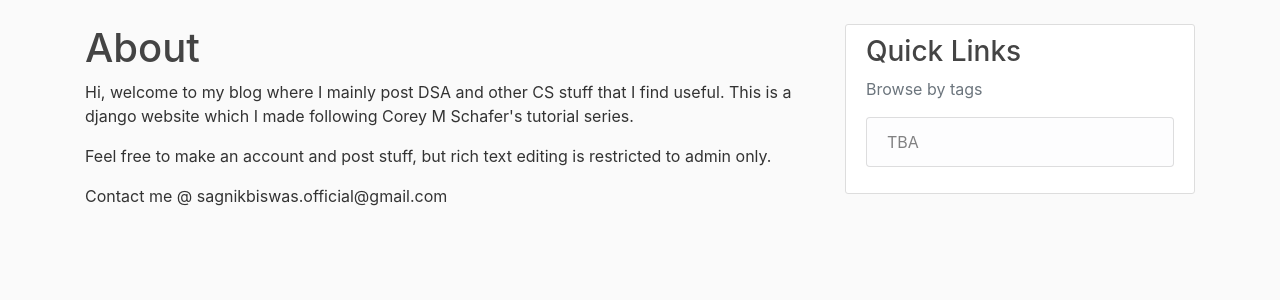
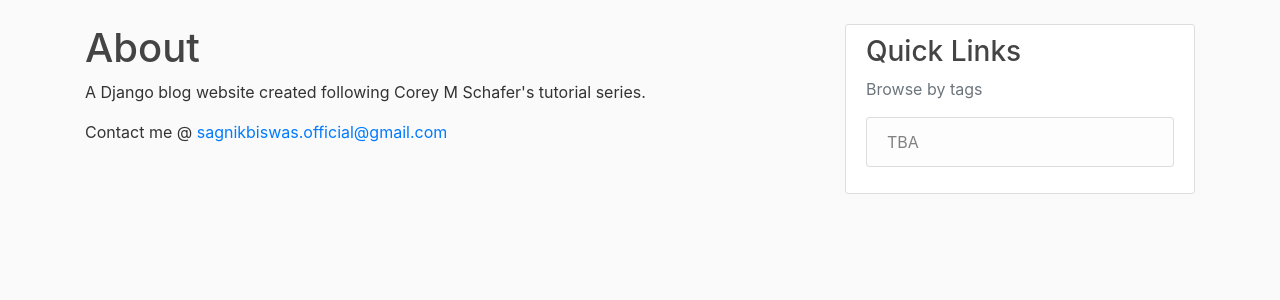
Before and after one commit to sagnikbiswas/My_Django_Blog, a Django app: page /about/ in a window 1280 px wide. Shown: the part 56-356 px from the top of the page. Run offline with Django 3.2, Linux system fonts and the light colour scheme; some libraries are stand-ins or nearby versions.

Commit message:
Change About

```diff
--- a/blog/templates/blog/about.html
+++ b/blog/templates/blog/about.html
@@ -1,8 +1,7 @@
 {% extends "blog/base.html" %}
 {% block content %}
     <h1>About</h1>
-    <p>Hi, welcome to my blog where I mainly post DSA and other CS stuff that I find useful. This is a django website which I made following Corey M Schafer's tutorial series.</p>
-    <p>Feel free to make an account and post stuff, but rich text editing is restricted to admin only.</p>
-    <p>Contact me @ sagnikbiswas.official@gmail.com</p>
+    <p>A Django blog website created following Corey M Schafer's tutorial series.</p>
+    <p>Contact me @ <a href="mailto:sagnikbiswas.official@gmail.com">sagnikbiswas.official@gmail.com</a></p>
 
 {% endblock content %}
```
